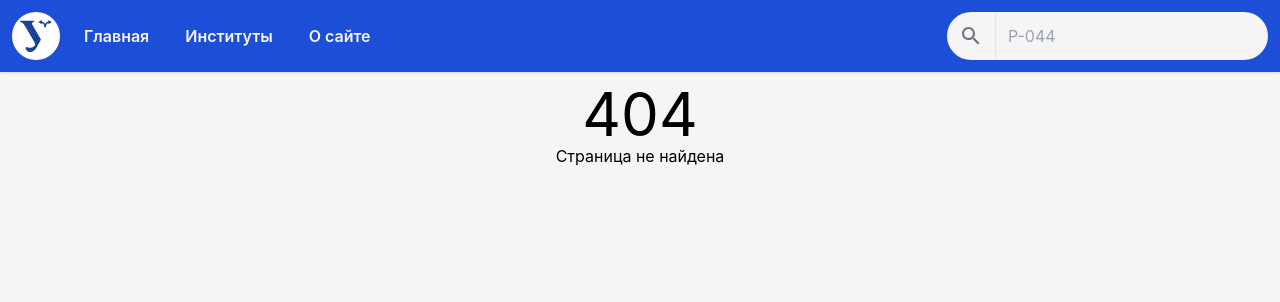
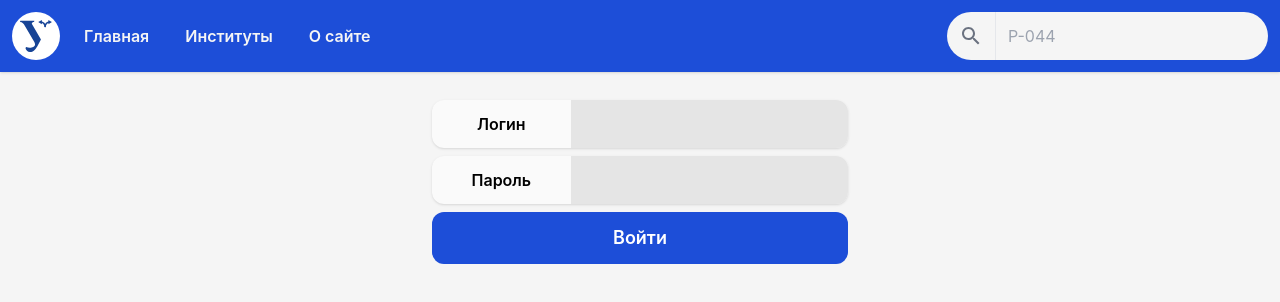
Before and after one commit to Ixxxazy/rtf-navigator, a React (Create React App) app in the folder client/: page /login in a window 1280 px wide. Before the commit this address had no page. Shown: the top 302 px of the page. Built offline with nearby package versions, Linux system fonts and the light colour scheme; the HTML template or start-up script is replaced by a standard one.

Commit message:
Add login page

```diff
--- a/client/src/components/PageRouter.tsx
+++ b/client/src/components/PageRouter.tsx
@@ -5,6 +5,7 @@ import Error from "../pages/Error";
 import Layout from "./UI/Layout/Layout";
 import Buildings from "../pages/Buildings";
 import About from "../pages/About";
+import Login from "../pages/Login";
 
 const PageRouter = () => {
     return (
@@ -13,6 +14,7 @@ const PageRouter = () => {
                 <Route index element={<BuildingMap />} />
                 <Route path="/buildings" element={<Buildings />}/>
                 <Route path="/about" element={<About />}/>
+                <Route path="/login" element={<Login />} />
                 <Route path="*" element={<Error />} />
             </Route>
         </Routes>
--- /dev/null
+++ b/client/src/pages/Login.tsx
@@ -0,0 +1,16 @@
+import React from 'react';
+import InputBox from "../components/UI/Input/InputBox";
+import Input from "../components/UI/Input/Input";
+import Button from "../components/UI/Button/Button";
+
+const Login = () => {
+    return (
+        <form action="" method="get" className='max-w-md p-3 mx-auto flex flex-col'>
+            <InputBox label='Логин' className='grid grid-cols-3'><Input className='col-span-2' type='text' /></InputBox>
+            <InputBox label='Пароль' className='grid grid-cols-3'><Input className='col-span-2' type='password' /></InputBox>
+            <Button className='w-auto'>Войти</Button>
+        </form>
+    );
+};
+
+export default Login;
```
